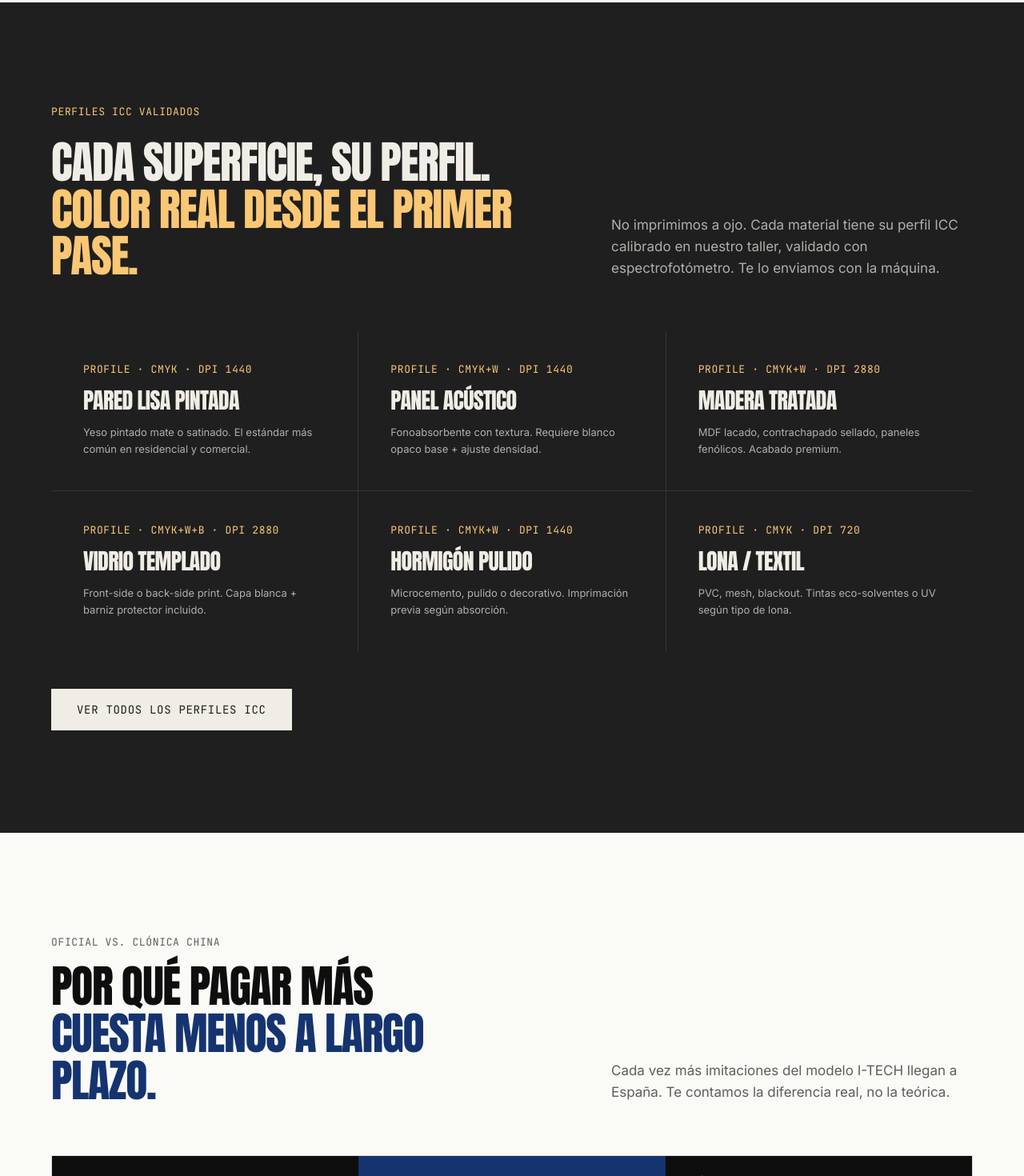
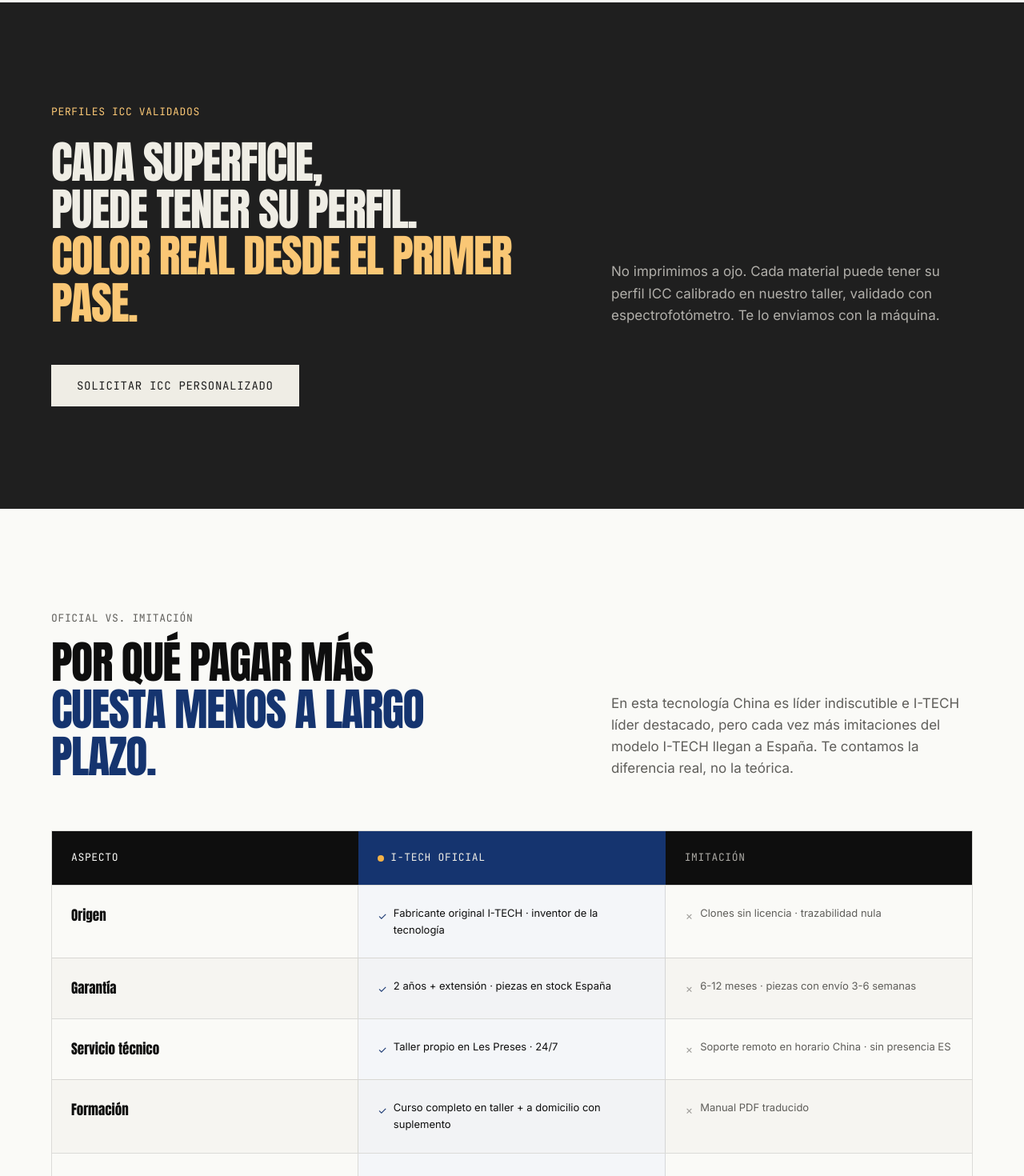
Before and after one commit to ImpresoraVertical/impresoravertical-web, a Next.js app: page / in a window 1280 px wide. Shown: the part 1940-3410 px from the top of the page at 80% size. Built offline with nearby package versions, Linux system fonts and the light colour scheme.

Commit message:
Update home: configurador +6 años, PerfilesICC sin cards, ROITeaser 150€/25m², Galeria con nota altura/ancho, Comparador imitación

```diff
--- a/app/components/home/Comparador.tsx
+++ b/app/components/home/Comparador.tsx
@@ -8,7 +8,7 @@
   },
   {
     aspect: "Garantía",
-    oficial: "2-3 años + extensión · piezas en stock España",
+    oficial: "2 años + extensión · piezas en stock España",
     china: "6-12 meses · piezas con envío 3-6 semanas",
   },
   {
@@ -18,8 +18,8 @@
   },
   {
     aspect: "Formación",
-    oficial: "Curso completo en taller + a domicilio",
-    china: "Manual PDF traducido por motor automático",
+    oficial: "Curso completo en taller + a domicilio con suplemento",
+    china: "Manual PDF traducido",
   },
   {
     aspect: "Perfiles ICC",
@@ -33,7 +33,7 @@
   },
   {
     aspect: "Software RIP",
-    oficial: "Licencia oficial actualizada · soporte inglés/español",
+    oficial: "El mejor software con licencia oficial actualizada · soporte inglés/español",
     china: "Software crackeado · sin actualizaciones",
   },
 ];
@@ -44,7 +44,7 @@
       <div className="container-page">
         <div className="grid lg:grid-cols-12 gap-12 mb-16">
           <div className="lg:col-span-6 space-y-4">
-            <div className="eyebrow">Oficial vs. clónica china</div>
+            <div className="eyebrow">Oficial vs. imitación</div>
             <h2 className="font-serif text-h2 lg:text-h1 text-ink text-balance">
               Por qué pagar más
               <br />
@@ -53,8 +53,9 @@
           </div>
           <div className="lg:col-span-5 lg:col-start-8 flex items-end">
             <p className="text-body-lg text-stone text-pretty">
-              Cada vez más imitaciones del modelo I-TECH llegan a España. Te
-              contamos la diferencia real, no la teórica.
+              En esta tecnología China es líder indiscutible e I-TECH líder
+              destacado, pero cada vez más imitaciones del modelo I-TECH llegan
+              a España. Te contamos la diferencia real, no la teórica.
             </p>
           </div>
         </div>
@@ -71,7 +72,7 @@
               I-TECH Oficial
             </div>
             <div className="col-span-12 md:col-span-4 p-6 font-mono text-eyebrow uppercase tracking-wider text-bone/70">
-              Clónica china
+              Imitación
             </div>
           </div>
 
--- a/app/components/home/ConfiguradorTeaser.tsx
+++ b/app/components/home/ConfiguradorTeaser.tsx
@@ -5,19 +5,19 @@
     code: "01",
     title: "¿Qué superficie?",
     description:
-      "Paredes lisas, panel acústico, madera tratada, vidrio templado. Cada superficie tiene un perfil ICC validado.",
+      "Paredes porosas o en todas las superficies posibles.",
   },
   {
     code: "02",
     title: "¿Qué tamaño?",
     description:
-      "Desde 0,9 × 1,8 m del modelo K1 hasta 1,5 × 4,5 m del WF. Te recomendamos según tus murales tipo.",
+      "El ancho es infinito, altos personalizables según modelo de 90 cm a 5 m. Te recomendamos según tus murales tipo.",
   },
   {
     code: "03",
     title: "¿Qué volumen?",
     description:
-      "Si imprimes 10 m² al mes o 100 m² al día, el motor que necesitas es distinto. Calculamos contigo.",
+      "Si imprimes 10 m² al mes o 100 m² al día, la impresora que necesitas es distinta. Calculamos contigo.",
   },
   {
     code: "04",
@@ -42,7 +42,7 @@
           </div>
           <div className="lg:col-span-6 lg:col-start-7 flex items-end">
             <p className="text-body-lg text-stone text-pretty">
-              4 preguntas. Una recomendación basada en datos reales de 15 años
+              4 preguntas. Una recomendación basada en datos reales de +6 años
               de instalaciones. Sin compromiso, sin formulario obligatorio.
             </p>
           </div>
--- a/app/components/home/Galeria.tsx
+++ b/app/components/home/Galeria.tsx
@@ -5,17 +5,6 @@
   { label: "Oficinas", detail: "Decoración corporativa, salas reuniones" },
   { label: "Eventos", detail: "Stands, backdrops, photocalls efímeros" },
   { label: "Institucional", detail: "Museos, espacios públicos, mobiliario urbano" },
-];
-
-const SURFACES = [
-  "Yeso pintado",
-  "Hormigón pulido",
-  "Madera lacada",
-  "Vidrio templado",
-  "Panel acústico",
-  "Lona PVC",
-  "Metacrilato",
-  "Microcemento",
 ];
 
 export default function Galeria() {
@@ -36,8 +25,7 @@
           <div className="lg:col-span-5 lg:col-start-8 flex items-end">
             <p className="text-body-lg text-bone/80 text-pretty">
               Trabajamos con clientes que decoran desde habitaciones de hotel
-              hasta fachadas de museo. Cada superficie tiene su perfil ICC y su
-              tinta óptima.
+              hasta fachadas de museo.
             </p>
           </div>
         </div>
@@ -55,21 +43,18 @@
           ))}
         </div>
 
-        {/* Tags de superficies */}
-        <div>
-          <div className="font-mono text-eyebrow uppercase tracking-wider text-ocre-300 mb-4">
-            Superficies validadas
+        {/* Nota técnica altura/ancho */}
+        <div className="bg-bone/5 border-l-4 border-ocre-300 p-8 lg:p-10 max-w-4xl">
+          <div className="font-mono text-eyebrow uppercase tracking-wider text-ocre-300 mb-3">
+            Dimensiones de impresión
           </div>
-          <div className="flex flex-wrap gap-3">
-            {SURFACES.map((surface) => (
-              <span
-                key={surface}
-                className="inline-flex items-center bg-bone/10 border border-bone/20 text-bone px-4 py-2 font-mono text-eyebrow uppercase tracking-wider"
-              >
-                {surface}
-              </span>
-            ))}
-          </div>
+          <p className="text-body text-bone/85 leading-relaxed">
+            La altura de impresión es de hasta <strong className="text-paper">5 metros</strong>{" "}
+            (depende del modelo) y en ancho{" "}
+            <strong className="text-paper">no tiene limitación de longitud</strong>.
+            Existe la posibilidad de usar la técnica de solapación: al unir dos
+            imágenes, la altura puede superar los 5 metros.
+          </p>
         </div>
       </div>
     </section>
--- a/app/components/home/PerfilesICC.tsx
+++ b/app/components/home/PerfilesICC.tsx
@@ -1,85 +1,27 @@
 import Link from "next/link";
-
-const ICC_PROFILES = [
-  {
-    surface: "Pared lisa pintada",
-    technical: "Profile · CMYK · DPI 1440",
-    description:
-      "Yeso pintado mate o satinado. El estándar más común en residencial y comercial.",
-  },
-  {
-    surface: "Panel acústico",
-    technical: "Profile · CMYK+W · DPI 1440",
-    description:
-      "Fonoabsorbente con textura. Requiere blanco opaco base + ajuste densidad.",
-  },
-  {
-    surface: "Madera tratada",
-    technical: "Profile · CMYK+W · DPI 2880",
-    description:
-      "MDF lacado, contrachapado sellado, paneles fenólicos. Acabado premium.",
-  },
-  {
-    surface: "Vidrio templado",
-    technical: "Profile · CMYK+W+B · DPI 2880",
-    description:
-      "Front-side o back-side print. Capa blanca + barniz protector incluido.",
-  },
-  {
-    surface: "Hormigón pulido",
-    technical: "Profile · CMYK+W · DPI 1440",
-    description:
-      "Microcemento, pulido o decorativo. Imprimación previa según absorción.",
-  },
-  {
-    surface: "Lona / textil",
-    technical: "Profile · CMYK · DPI 720",
-    description:
-      "PVC, mesh, blackout. Tintas eco-solventes o UV según tipo de lona.",
-  },
-];
 
 export default function PerfilesICC() {
   return (
     <section className="section-pad bg-carbon text-bone">
       <div className="container-page">
-        <div className="grid lg:grid-cols-12 gap-12 mb-16">
+        <div className="grid lg:grid-cols-12 gap-12">
           <div className="lg:col-span-7 space-y-6">
             <div className="font-mono text-eyebrow uppercase tracking-wider text-ocre-200">
               Perfiles ICC validados
             </div>
             <h2 className="font-serif text-h2 lg:text-h1 text-bone text-balance">
-              Cada superficie, su perfil.
+              Cada superficie, puede tener su perfil.
               <br />
               <span className="italic text-ocre-200">Color real desde el primer pase.</span>
             </h2>
           </div>
           <div className="lg:col-span-5 flex items-end">
             <p className="text-body-lg text-bone/70 text-pretty">
-              No imprimimos a ojo. Cada material tiene su perfil ICC calibrado
-              en nuestro taller, validado con espectrofotómetro. Te lo enviamos
-              con la máquina.
+              No imprimimos a ojo. Cada material puede tener su perfil ICC
+              calibrado en nuestro taller, validado con espectrofotómetro. Te
+              lo enviamos con la máquina.
             </p>
           </div>
-        </div>
-
-        <div className="grid md:grid-cols-2 lg:grid-cols-3 gap-px bg-bone/10">
-          {ICC_PROFILES.map((profile) => (
-            <div
-              key={profile.surface}
-              className="bg-carbon p-8 lg:p-10 space-y-3 hover:bg-cobalto-900 transition-colors"
-            >
-              <div className="font-mono text-eyebrow uppercase tracking-wider text-ocre-200">
-                {profile.technical}
-              </div>
-              <h3 className="font-serif text-h4 text-bone leading-tight">
-                {profile.surface}
-              </h3>
-              <p className="text-body-sm text-bone/70 leading-relaxed">
-                {profile.description}
-              </p>
-            </div>
-          ))}
         </div>
 
         <div className="mt-12 flex flex-wrap items-center gap-6">
@@ -87,7 +29,7 @@
             href="/perfiles-icc"
             className="inline-flex items-center justify-center bg-bone text-carbon px-8 py-4 font-mono text-sm uppercase tracking-wider transition-all hover:bg-ocre-200"
           >
-            Ver todos los perfiles ICC
+            Solicitar ICC personalizado
           </Link>
         </div>
       </div>
--- a/app/components/home/ROITeaser.tsx
+++ b/app/components/home/ROITeaser.tsx
@@ -8,15 +8,15 @@
           <div className="lg:col-span-5">
             <div className="bg-ink text-paper p-10 lg:p-16 space-y-6">
               <div className="font-mono text-eyebrow uppercase tracking-wider text-ocre-300">
-                ROI estimado · modelo S2
+                ROI estimado · Serie T
               </div>
               <div className="font-serif text-display lg:text-display-xl text-paper leading-none">
                 8-10
                 <span className="text-h2 text-ocre-300 align-top ml-2">meses</span>
               </div>
               <p className="text-body-sm text-bone/80 leading-relaxed">
-                Inversión recuperada con uso medio (60 m² impresos/mes ·
-                facturación 90€/m²). Datos reales clientes 2022-2024.
+                Inversión recuperada con uso medio (25 m² impresos/mes ·
+                facturación 150€/m²). Datos reales clientes 2022-2024.
               </p>
               <div className="grid grid-cols-3 gap-4 pt-6 border-t border-bone/20">
                 <div>
@@ -26,13 +26,13 @@
                   </div>
                 </div>
                 <div>
-                  <div className="font-serif text-h4 text-paper">90€</div>
+                  <div className="font-serif text-h4 text-paper">150€</div>
                   <div className="font-mono text-eyebrow uppercase tracking-wider text-bone/60">
                     Tarifa media/m²
                   </div>
                 </div>
                 <div>
-                  <div className="font-serif text-h4 text-paper">60</div>
+                  <div className="font-serif text-h4 text-paper">25</div>
                   <div className="font-mono text-eyebrow uppercase tracking-wider text-bone/60">
                     m²/mes uso medio
                   </div>
@@ -57,7 +57,7 @@
             <ul className="space-y-3 pt-4 text-body text-ink">
               <li className="flex items-start gap-3">
                 <span className="text-ocre-500 mt-1">→</span>
-                <span>Compara los 6 modelos en la misma simulación</span>
+                <span>Compara las 6 series en la misma simulación</span>
               </li>
               <li className="flex items-start gap-3">
                 <span className="text-ocre-500 mt-1">→</span>
```
